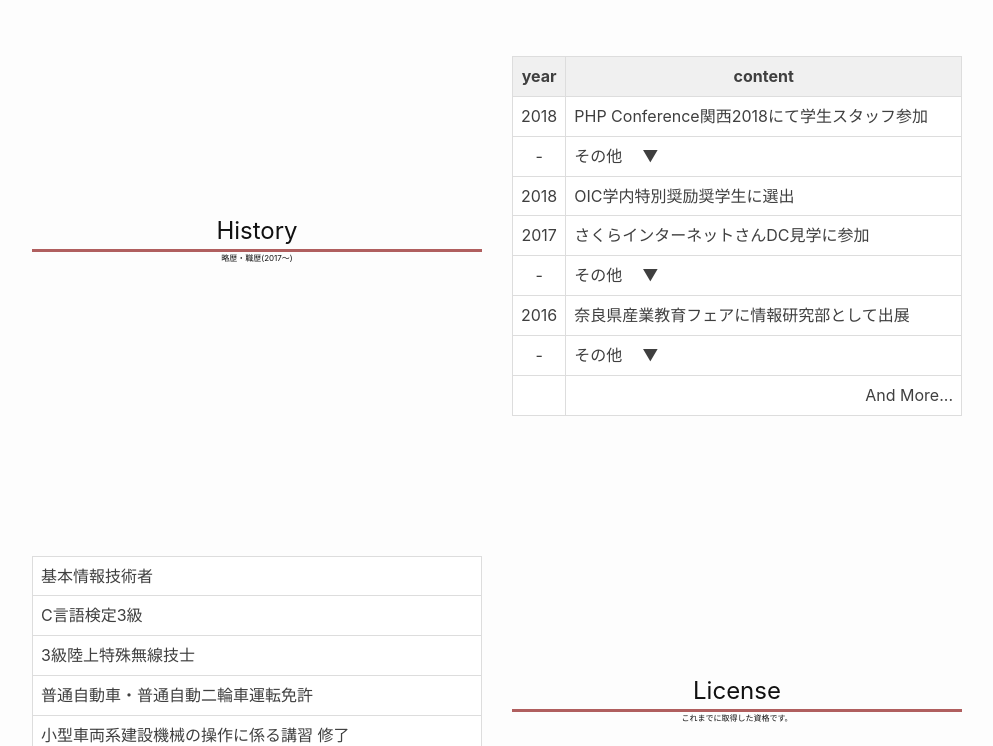
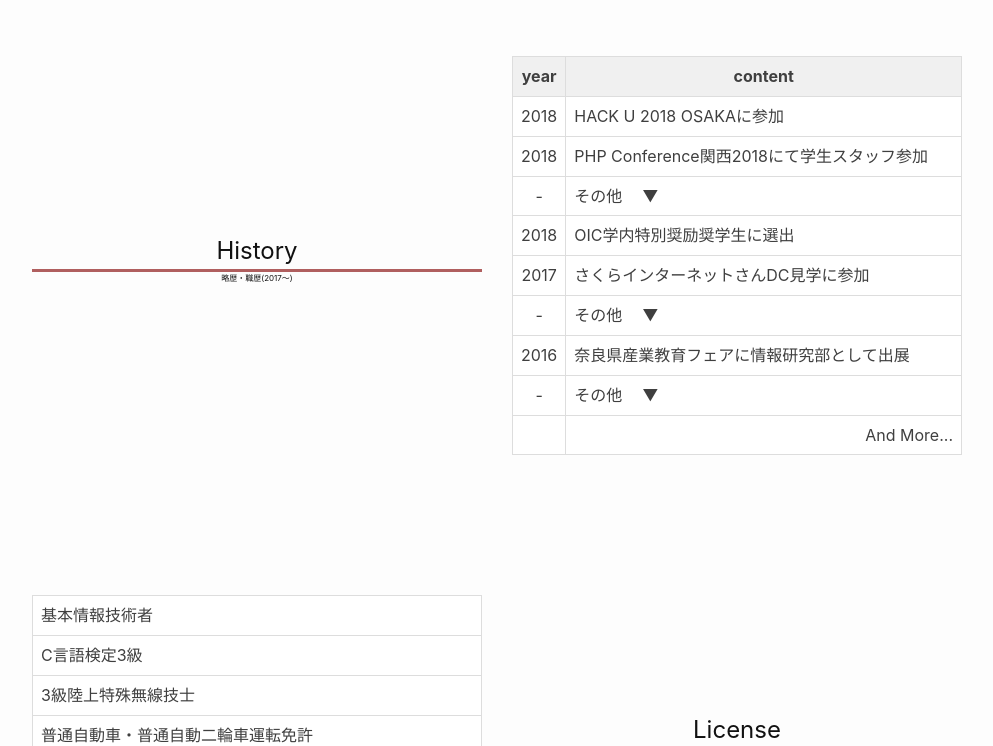
Before and after one commit to NNN-kakimoto/mySite, a Jekyll site: the page built from index.md, in a window 1280 px wide and 900 px high, scrolled down 1833 px, cut to the strip 154-900 px from the top of the window. Shown: the whole strip, without its empty margins (143-1136 px from the left). Built offline with Jekyll 4.4.1, drawn with Linux system fonts in a browser that asks for light colours.

Commit message:
Update history
add hack u

```diff
--- a/_layouts/index.html
+++ b/_layouts/index.html
@@ -33,6 +33,10 @@
 							<tr>
 								<th width="10%">year</th>
 								<th width="90%">content</th>
+							</tr>
+							<tr>
+								<td class="table-year">2018</td>
+								<td>HACK U 2018 OSAKAに参加</td>
 							</tr>
 							<tr>
 								<td class="table-year">2018</td>
```
